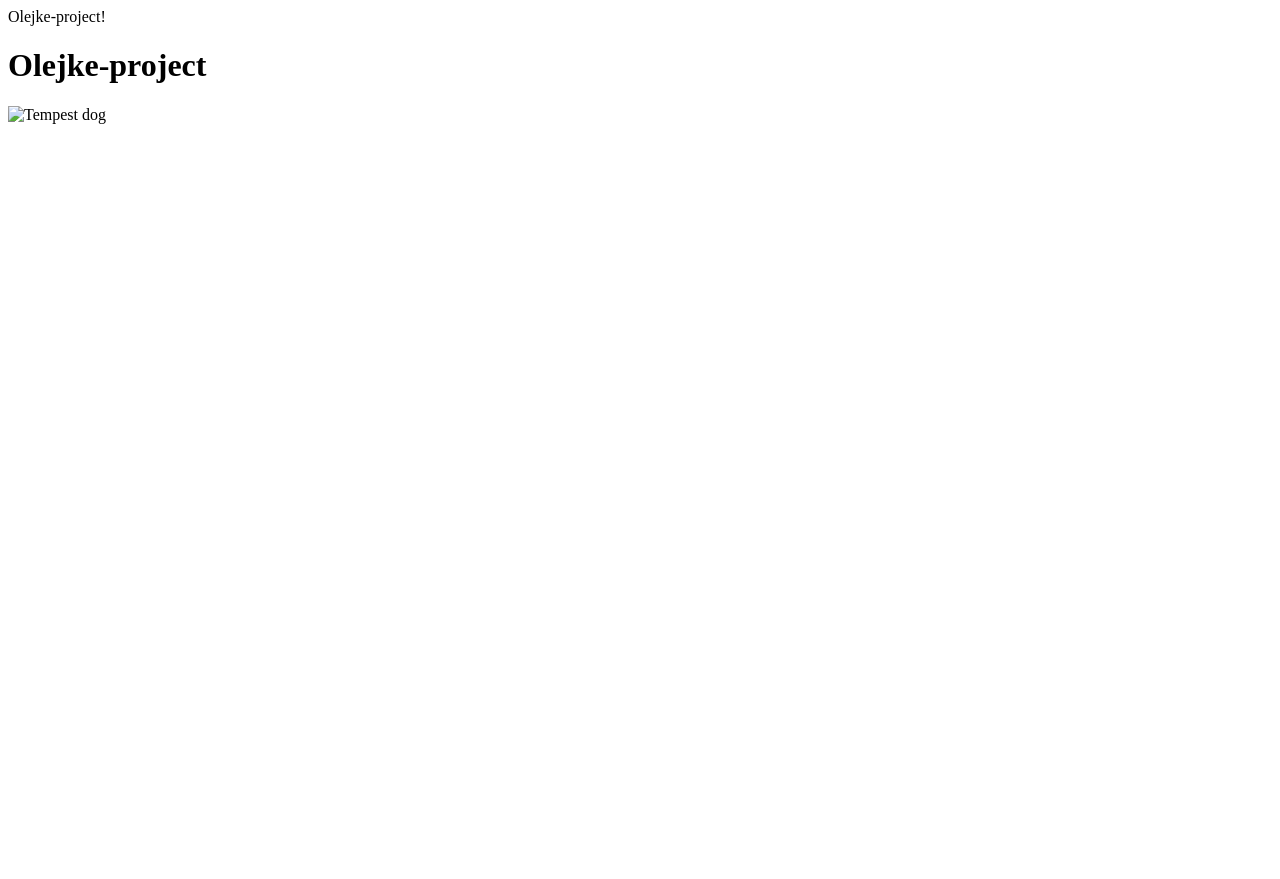
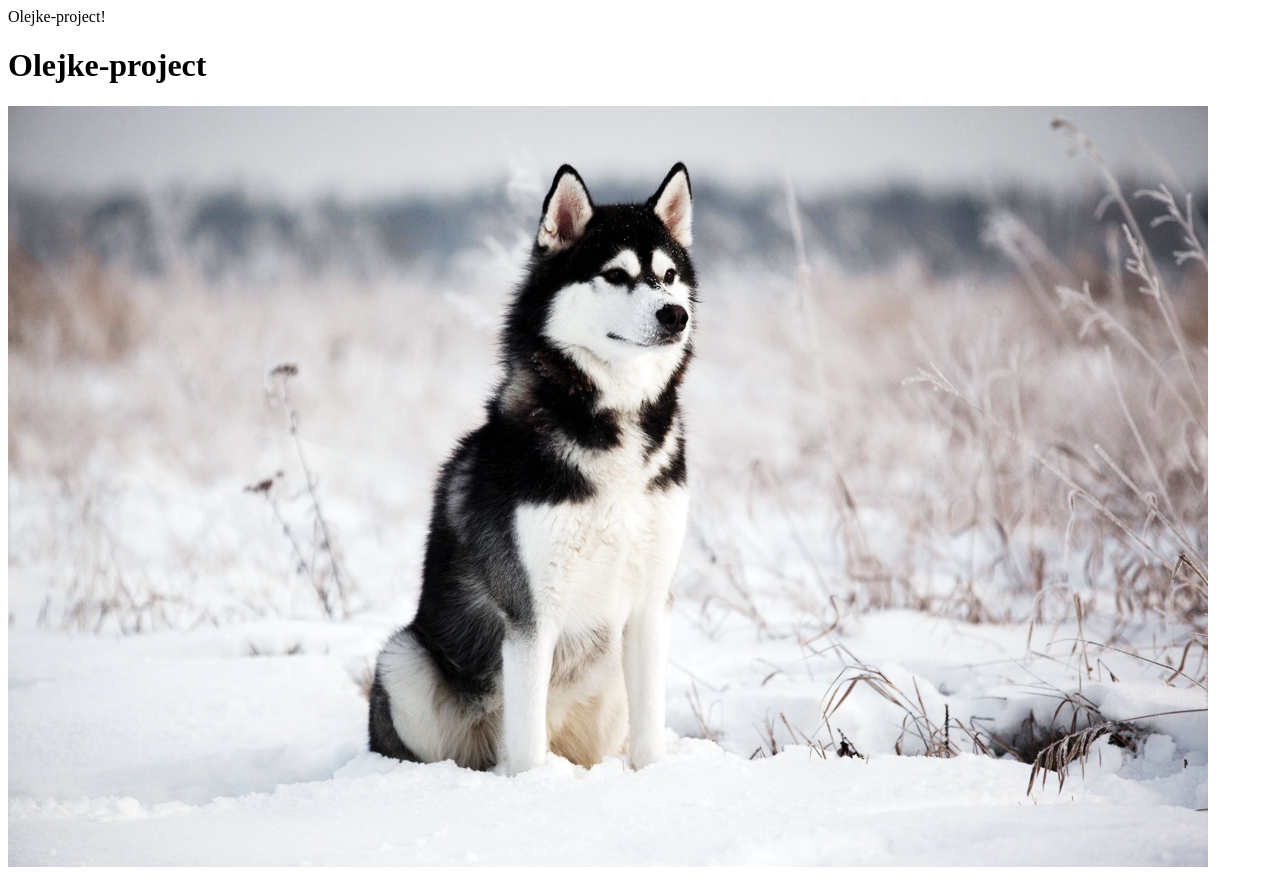
Before and after one commit to Olejke-web/Olejke-project, a plain HTML site: page index.html in a window 1280 px wide. Before the commit the page ends 800 px from the top, so only its background shows below. Drawn offline with Linux system fonts and the light colour scheme.

Commit message:
Update index.html

```diff
--- a/index.html
+++ b/index.html
@@ -5,6 +5,6 @@
  </head>
  <body>
    <h1>Olejke-project</h1>
-   <img scr="tempest.jpg" alt="Tempest dog">
+   <img src="tempest.jpg" alt="Tempest dog">
  </body>
 </html>
```
